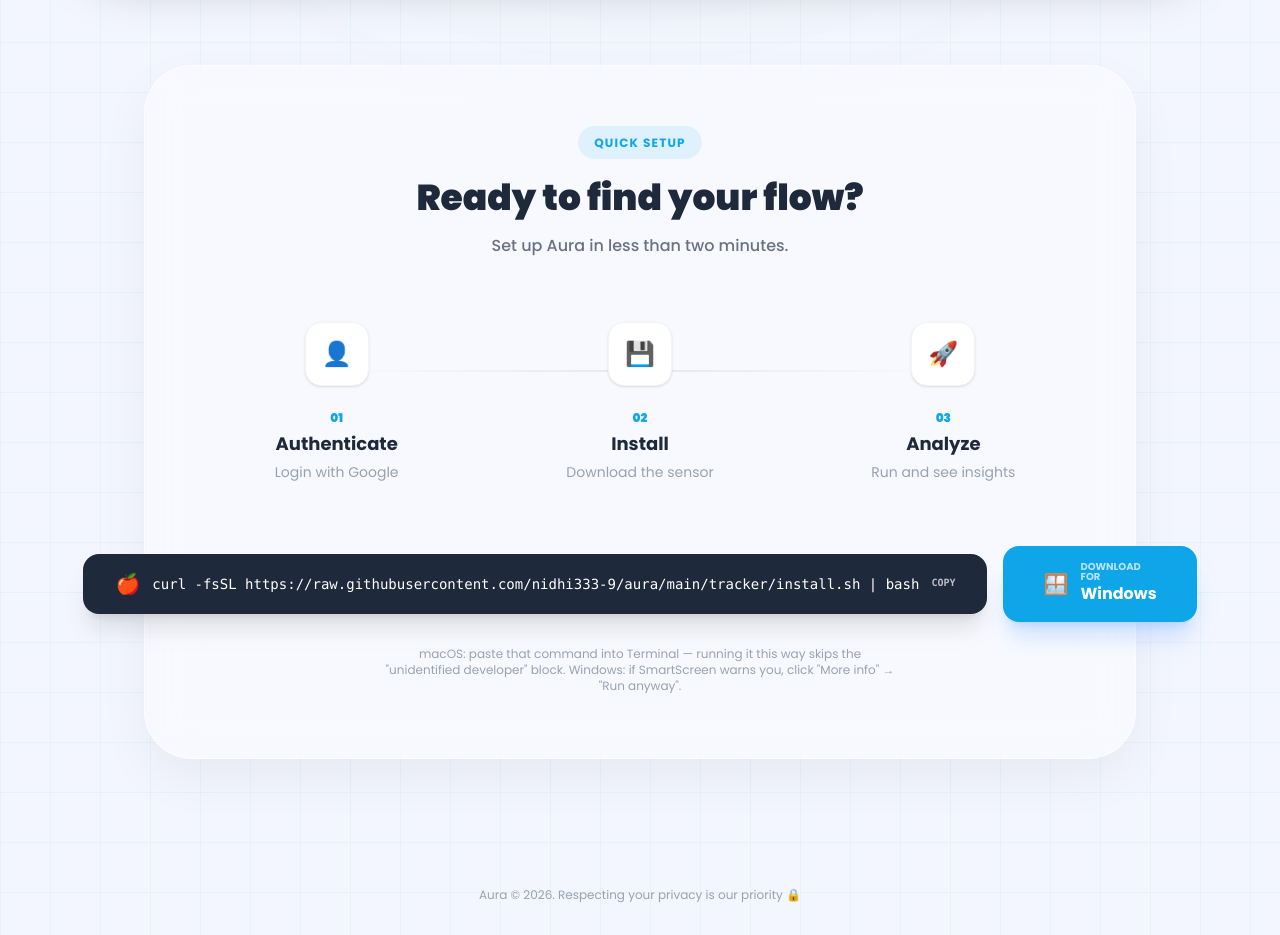
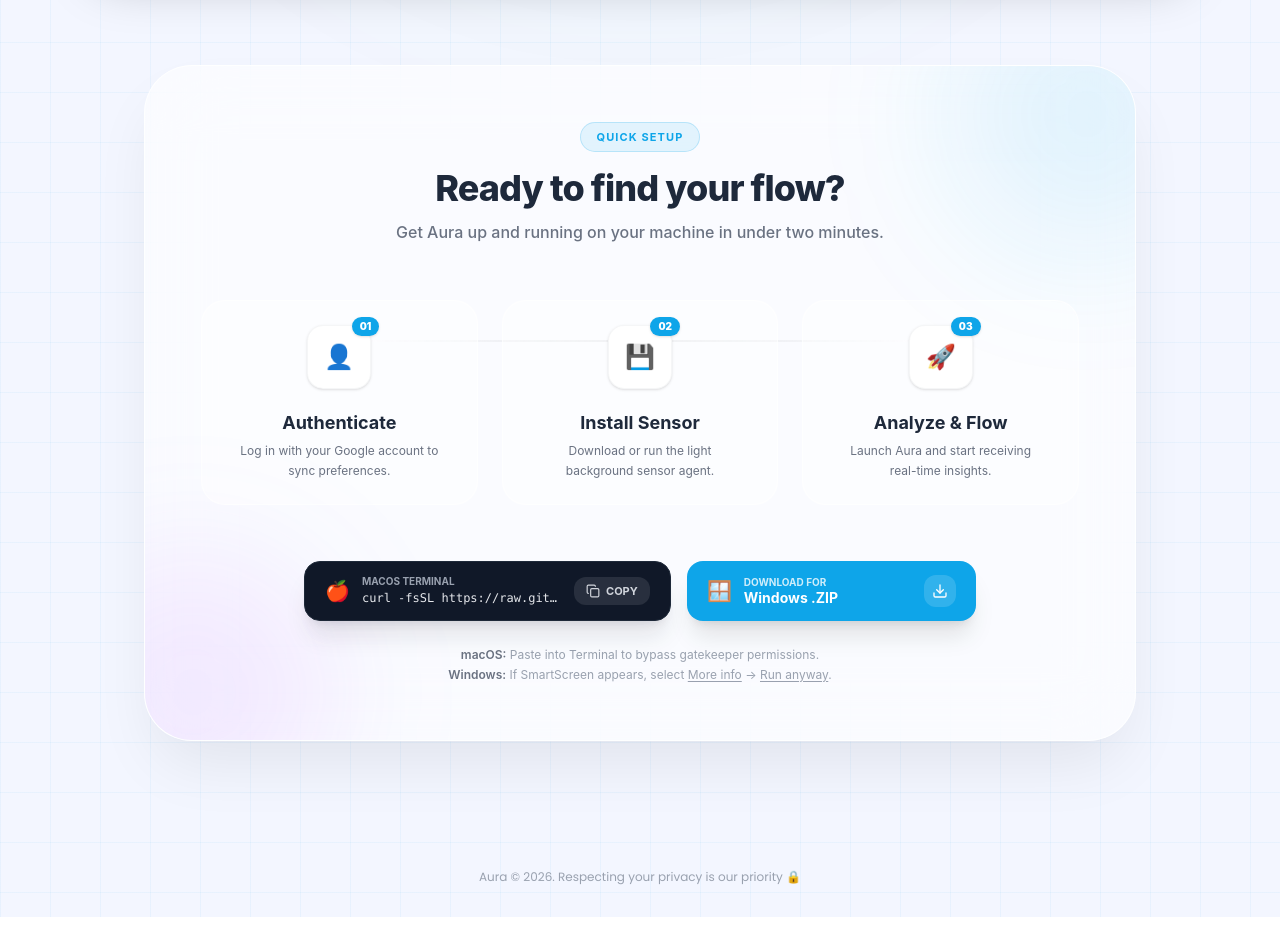
Before and after one commit to nidhi333-9/aura, a React (Vite) app in the folder frontend/: page / in a window 1280 px wide. Shown: the part 1258-2193 px from the top of the page. Built offline with nearby package versions, Linux system fonts and the light colour scheme; no server answers.

Commit message:
fixed the ui of download section

```diff
--- a/frontend/src/App.jsx
+++ b/frontend/src/App.jsx
@@ -3,7 +3,7 @@
 import GoogleButton from "./components/GoogleButton.jsx";
 import { useAuth } from "./hooks/useAuth.js";
 import { useNavigate } from "react-router-dom";
-
+import { Check, Copy, Terminal, Download } from "lucide-react";
 const MAC_INSTALL_CMD =
   "curl -fsSL https://raw.githubusercontent.com/nidhi333-9/aura/main/tracker/install.sh | bash";
 
@@ -31,6 +31,27 @@
       navigate("/dashboard", { replace: true });
     }
   }, [navigate]);
+
+  const steps = [
+    {
+      step: "01",
+      title: "Authenticate",
+      desc: "Log in with your Google account to sync preferences.",
+      icon: "👤",
+    },
+    {
+      step: "02",
+      title: "Install Sensor",
+      desc: "Download or run the light background sensor agent.",
+      icon: "💾",
+    },
+    {
+      step: "03",
+      title: "Analyze & Flow",
+      desc: "Launch Aura and start receiving real-time insights.",
+      icon: "🚀",
+    },
+  ];
   return (
     <div className="min-h-screen bg-[var(--aura-light)] relative overflow-hidden bg-grid-mesh flex flex-col">
       {/* 1. NAVBAR (Fixed top) */}
@@ -152,99 +173,131 @@
 
       {/* DOWNLOAD SECTION */}
       {/* DOWNLOAD SECTION */}
-      <div className="relative z-30 max-w-5xl mx-auto mb-32 px-4 w-full">
-        <div className="bg-white/40 backdrop-blur-xl rounded-[48px] p-8 md:p-16 border border-white/60 shadow-[0_20px_50px_rgba(0,0,0,0.05)]">
-          {/* Header - More compact and modern */}
-          <div className="max-w-2xl mx-auto text-center mb-16">
-            <span className="text-[var(--aura-blue)] font-bold tracking-widest uppercase text-xs bg-[var(--aura-blue)]/10 px-4 py-2 rounded-full">
+      <section className="relative z-30 max-w-5xl mx-auto mb-32 px-4 w-full font-sans">
+        <div className="relative overflow-hidden bg-white/60 backdrop-blur-2xl rounded-[40px] md:rounded-[48px] p-8 md:p-14 border border-white/80 shadow-[0_32px_64px_-12px_rgba(0,0,0,0.08)]">
+          {/* Subtle Background Accent Mesh */}
+          <div className="absolute -top-24 -right-24 w-72 h-72 bg-[var(--aura-blue)]/10 rounded-full blur-3xl pointer-events-none" />
+          <div className="absolute -bottom-24 -left-24 w-72 h-72 bg-purple-500/10 rounded-full blur-3xl pointer-events-none" />
+
+          {/* Section Header */}
+          <div className="max-w-xl mx-auto text-center mb-14">
+            <span className="inline-flex items-center gap-1.5 text-[var(--aura-blue)] font-bold tracking-widest uppercase text-[11px] bg-[var(--aura-blue)]/10 border border-[var(--aura-blue)]/20 px-4 py-1.5 rounded-full">
               Quick Setup
             </span>
-            <h2 className="text-4xl font-black text-[var(--aura-dark)] mt-6 mb-4">
+            <h2 className="text-3xl md:text-4xl font-extrabold text-[var(--aura-dark)] mt-4 mb-3 tracking-tight">
               Ready to find your flow?
             </h2>
-            <p className="text-gray-500 font-medium">
-              Set up Aura in less than two minutes.
+            <p className="text-gray-500 font-medium text-base">
+              Get Aura up and running on your machine in under two minutes.
             </p>
           </div>
 
-          {/* Steps - Horizontal flow with indicators */}
-          <div className="grid grid-cols-1 md:grid-cols-3 gap-12 relative mb-16">
-            {/* Visual Connector Line (Hidden on mobile) */}
-            <div className="hidden md:block absolute top-12 left-[15%] right-[15%] h-[2px] bg-gradient-to-r from-transparent via-gray-200 to-transparent -z-10"></div>
+          {/* Horizontal Step Flow */}
+          <div className="relative grid grid-cols-1 md:grid-cols-3 gap-8 md:gap-6 mb-14">
+            {/* Connector Line (Desktop Only) */}
+            <div className="hidden md:block absolute top-10 left-[18%] right-[18%] h-[2px] bg-gradient-to-r from-transparent via-gray-200 to-transparent -z-0" />
 
-            {[
-              {
-                step: "01",
-                title: "Authenticate",
-                desc: "Login with Google",
-                icon: "👤",
-              },
-              {
-                step: "02",
-                title: "Install",
-                desc: "Download the sensor",
-                icon: "💾",
-              },
-              {
-                step: "03",
-                title: "Analyze",
-                desc: "Run and see insights",
-                icon: "🚀",
-              },
-            ].map((item, idx) => (
-              <div key={idx} className="flex flex-col items-center group">
-                <div className="w-16 h-16 bg-white rounded-2xl shadow-sm border border-gray-100 flex items-center justify-center text-2xl mb-6 group-hover:scale-110 transition-transform duration-300">
+            {steps.map((item, idx) => (
+              <div
+                key={idx}
+                className="relative z-10 flex flex-col items-center text-center p-6 rounded-3xl bg-white/40 border border-white/60 hover:bg-white/80 hover:shadow-lg transition-all duration-300 group"
+              >
+                {/* Step Icon Badge */}
+                <div className="relative mb-5">
+                  <div className="w-16 h-16 bg-white rounded-2xl shadow-sm border border-gray-100/80 flex items-center justify-center text-2xl group-hover:scale-110 group-hover:shadow-md transition-all duration-300">
                     {item.icon}
                   </div>
-                <span className="text-[var(--aura-blue)] font-black text-xs mb-1">
+                  <span className="absolute -top-2 -right-2 bg-[var(--aura-blue)] text-white font-black text-[10px] px-2 py-0.5 rounded-full shadow-sm">
                     {item.step}
                   </span>
-                <h3 className="font-bold text-[var(--aura-dark)] text-lg">
+                </div>
+
+                <h3 className="font-bold text-[var(--aura-dark)] text-lg mb-1">
                   {item.title}
                 </h3>
-                <p className="text-gray-400 text-sm mt-1">{item.desc}</p>
+                <p className="text-gray-500 text-xs leading-relaxed max-w-[200px]">
+                  {item.desc}
+                </p>
               </div>
             ))}
           </div>
 
-          {/* Modernized Buttons */}
-          <div className="flex flex-col items-center gap-6">
-            <div className="flex flex-col sm:flex-row gap-4 justify-center items-center w-full">
+          {/* Installation Actions */}
+          <div className="flex flex-col items-center gap-6 max-w-2xl mx-auto">
+            <div className="flex flex-col sm:flex-row gap-4 justify-center items-stretch w-full">
+              {/* macOS Terminal Copy Button */}
               <button
                 type="button"
                 onClick={copyInstallCmd}
-                className="group relative flex items-center gap-3 bg-[var(--aura-dark)] text-white px-8 py-4 rounded-2xl hover:bg-black transition-all duration-300 shadow-xl font-mono text-sm"
+                className="group relative flex-1 flex items-center justify-between gap-3 bg-gray-900 hover:bg-black text-white px-5 py-3.5 rounded-2xl transition-all duration-300 shadow-xl shadow-gray-900/10 border border-gray-800"
               >
-                <span className="text-xl">🍎</span>
-                <code className="truncate max-w-[260px] sm:max-w-none">
+                <div className="flex items-center gap-3 overflow-hidden">
+                  <span className="text-xl shrink-0">🍎</span>
+                  <div className="flex flex-col items-start min-w-0">
+                    <span className="text-[10px] uppercase font-bold text-gray-400 leading-none mb-1">
+                      macOS Terminal
+                    </span>
+                    <code className="text-xs font-mono text-gray-200 truncate max-w-[180px] sm:max-w-[160px] md:max-w-[200px]">
                       {MAC_INSTALL_CMD}
                     </code>
-                <span className="text-[10px] uppercase font-bold opacity-70 shrink-0">
-                  {copied ? "Copied!" : "Copy"}
+                  </div>
+                </div>
+
+                <div className="flex items-center gap-1.5 bg-white/10 group-hover:bg-white/20 px-3 py-1.5 rounded-xl transition-colors shrink-0">
+                  {copied ? (
+                    <>
+                      <Check className="w-3.5 h-3.5 text-emerald-400" />
+                      <span className="text-[11px] font-bold text-emerald-400 uppercase">
+                        Copied
                       </span>
+                    </>
+                  ) : (
+                    <>
+                      <Copy className="w-3.5 h-3.5 text-gray-300" />
+                      <span className="text-[11px] font-bold text-gray-300 uppercase">
+                        Copy
+                      </span>
+                    </>
+                  )}
+                </div>
               </button>
 
+              {/* Windows Download Link */}
               <a
                 href="https://github.com/nidhi333-9/aura/releases/latest/download/aura-sensor-windows.zip"
-                className="group relative flex items-center gap-3 bg-[var(--aura-blue)] text-white px-10 py-4 rounded-2xl hover:brightness-110 transition-all duration-300 shadow-xl shadow-blue-500/20"
+                className="group flex-1 flex items-center justify-between gap-3 bg-[var(--aura-blue)] text-white px-5 py-3.5 rounded-2xl hover:brightness-110 transition-all duration-300 shadow-xl shadow-[var(--aura-blue)]/20"
               >
+                <div className="flex items-center gap-3">
                   <span className="text-xl">🪟</span>
                   <div className="flex flex-col items-start">
-                  <span className="text-[10px] opacity-70 uppercase font-bold leading-none">
+                    <span className="text-[10px] opacity-80 uppercase font-bold leading-none mb-1">
                       Download for
                     </span>
-                  <span className="font-bold">Windows</span>
+                    <span className="font-bold text-sm leading-none">
+                      Windows .ZIP
+                    </span>
+                  </div>
+                </div>
+
+                <div className="bg-white/15 group-hover:bg-white/25 p-2 rounded-xl transition-colors">
+                  <Download className="w-4 h-4 text-white" />
                 </div>
               </a>
             </div>
-            <p className="text-xs text-gray-400 max-w-lg text-center">
-              macOS: paste that command into Terminal — running it this way
-              skips the "unidentified developer" block. Windows: if
-              SmartScreen warns you, click "More info" → "Run anyway".
+
+            {/* Platform OS Instructions */}
+            <p className="text-xs text-gray-400 max-w-lg text-center leading-relaxed">
+              <span className="font-semibold text-gray-500">macOS:</span> Paste
+              into Terminal to bypass gatekeeper permissions.{" "}
+              <br className="hidden sm:inline" />
+              <span className="font-semibold text-gray-500">Windows:</span> If
+              SmartScreen appears, select{" "}
+              <span className="underline underline-offset-2">More info</span> →{" "}
+              <span className="underline underline-offset-2">Run anyway</span>.
             </p>
           </div>
         </div>
-      </div>
+      </section>
       {/* 5. FOOTER */}
       <div className="w-full text-center text-xs text-gray-400 pb-8">
         Aura © 2026. Respecting your privacy is our priority 🔒
```
Lines whose indentation alone changed are shown as unchanged.
